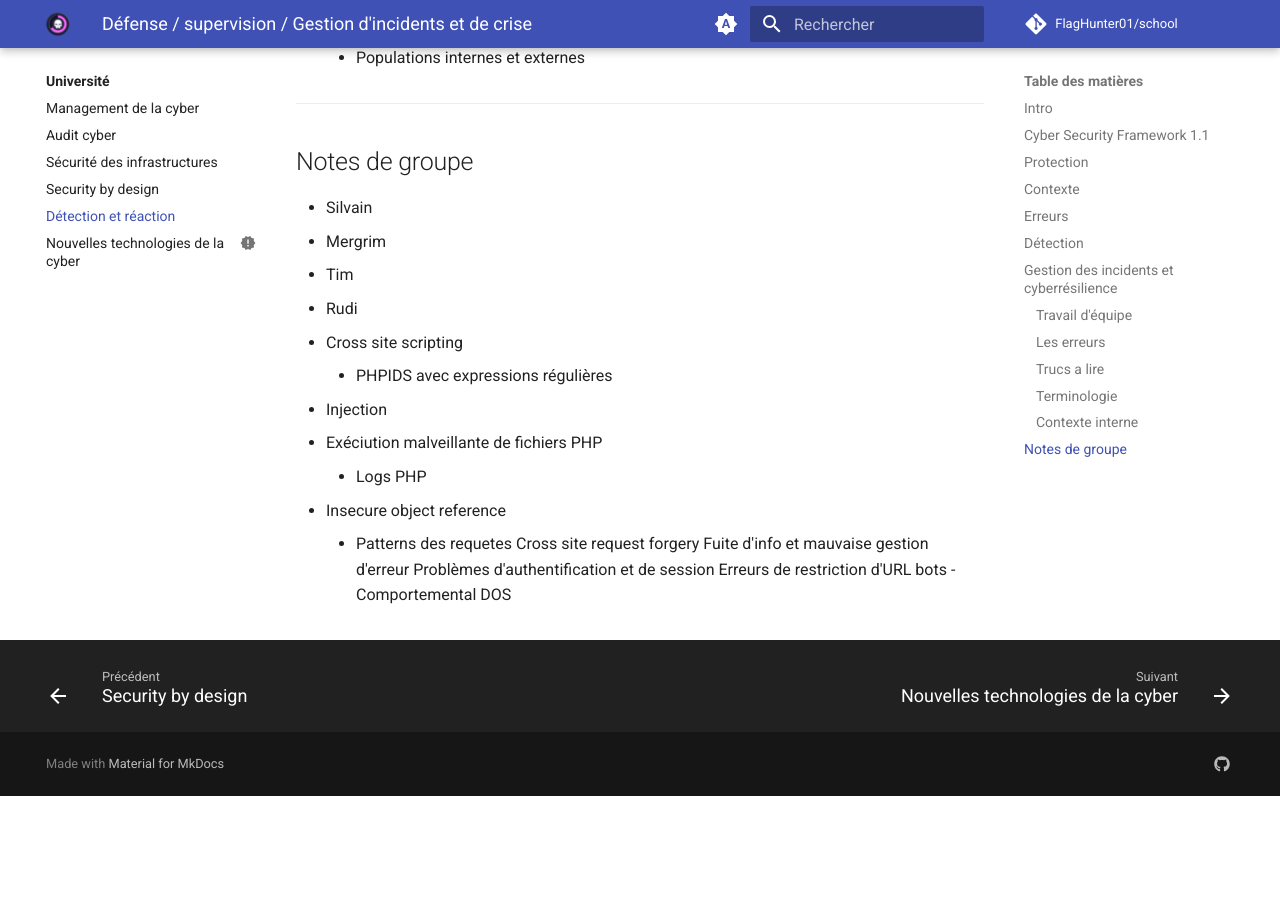
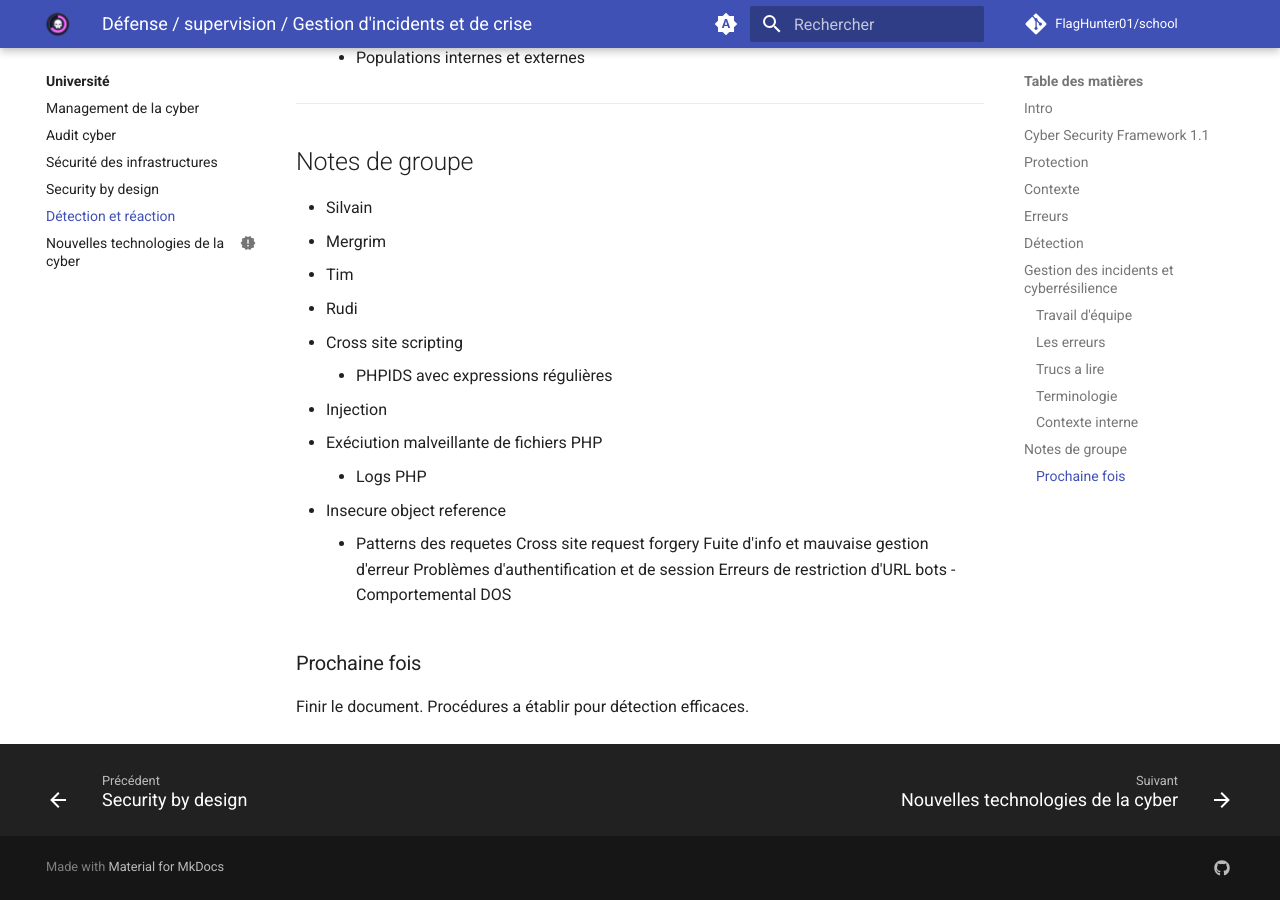
Before and after one commit to FlagHunter01/school, an MkDocs documentation site: the page built from docs/uni/detection/index.md, in a window 1280 px wide and 900 px high, scrolled down 4895 px. Built offline with MkDocs 1.6.1 and Material for MkDocs 9.7.7, drawn with Linux system fonts in a browser that asks for light colours; comment, search, counter and statistics services are not loaded; before the commit the page ends 5691 px from its top, so only the background shows below that.

Commit message:
Final de la journée

```diff
--- a/docs/uni/detection/index.md
+++ b/docs/uni/detection/index.md
@@ -185,3 +185,7 @@ Problèmes d'authentification et de session
 Erreurs de restriction d'URL
 bots - Comportemental
 DOS
+
+### Prochaine fois
+
+Finir le document. Procédures a établir pour détection efficaces.
```
